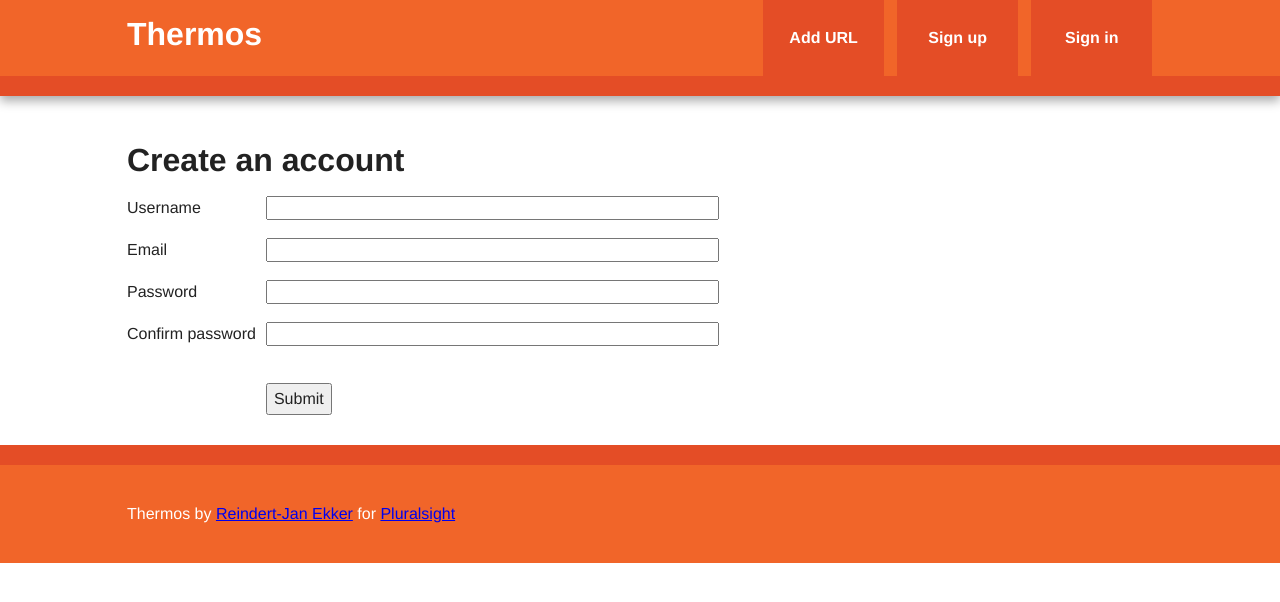
After one commit to andrmich/thermos, a Flask app: page /signup in a window 1280 px wide. The commit adds this page. Shown: the top 602 px of the page. Run offline with Flask 2, Linux system fonts and the light colour scheme; some libraries are stand-ins or nearby versions.

Commit message:
Created sing up page, form, view

```diff
--- a/manage.py
+++ b/manage.py
@@ -10,8 +10,8 @@ manager = Manager(app)
 @manager.command
 def initdb():
     db.create_all()
-    db.session.add(User(username='bella', email="bella@test.com"))
-    db.session.add(User(username='perro', email="perro@test.com"))
+    db.session.add(User(username='bella', email="bella@test.com", password='test'))
+    db.session.add(User(username='perro', email="perro@test.com", password='test'))
     db.session.commit()
     print("Initialized the database.")
 
--- a/thermos/forms.py
+++ b/thermos/forms.py
@@ -1,12 +1,15 @@
 from flask_wtf import Form
 from wtforms.fields import StringField, PasswordField, BooleanField, SubmitField
 from wtforms.fields.html5 import URLField
-from wtforms.validators import DataRequired, url
+from wtforms.validators import DataRequired, Length, Email, Regexp, EqualTo, \
+    url, ValidationError
+
+from thermos.models import User
 
 
 class BookmarkForm(Form):
     url = URLField('The URL for your bookmark:', validators=[DataRequired(), url()])
-    description = StringField('Add an optional description: ')
+    description = StringField('Add an optional description:')
 
     def validate(self):
         if not self.url.data.startswith("http://") or \
@@ -21,8 +24,33 @@ class BookmarkForm(Form):
 
         return True
 
+
 class LoginForm(Form):
-    username = StringField('Your username:', validators=[DataRequired()])
-    password = PasswordField('Your password: ', validators=[DataRequired()])
-    remember_me = BooleanField('Keep me logged in.')
+    username = StringField('Your Username:', validators=[DataRequired()])
+    password = PasswordField('Password', validators=[DataRequired()])
+    remember_me = BooleanField('Keep me logged in')
     submit = SubmitField('Log In')
+
+
+class SignupForm(Form):
+    username = StringField('Username',
+                           validators=[
+                               DataRequired(), Length(3, 80),
+                               Regexp('^[A-Za-z0-9_]{3,}$',
+                                      message='Usernames consist of numbers, letters,'
+                                              'and underscores.')])
+    password = PasswordField('Password',
+                             validators=[
+                                 DataRequired(),
+                                 EqualTo('password2', message='Passwords must match.')])
+    password2 = PasswordField('Confirm password', validators=[DataRequired()])
+    email = StringField('Email',
+                        validators=[DataRequired(), Length(1, 120), Email()])
+
+    def validate_email(self, email_field):
+        if User.query.filter_by(email=email_field.data).first():
+            raise ValidationError('There already is a user with this email address.')
+
+    def validate_username(self, username_field):
+        if User.query.filter_by(username=username_field.data).first():
+            raise ValidationError('This username is already taken.')
--- a/thermos/templates/base.html
+++ b/thermos/templates/base.html
@@ -1,4 +1,4 @@
-<!doctype html>
+<!DOCTYPE html>
 <html class="no-js">
     <head>
         <meta charset="utf-8">
@@ -16,12 +16,18 @@
 
         <div class="header-container">
             <header class="wrapper clearfix">
-                <a href="{{ url_for('index') }}"><hi class="title">Thermos</hi></a>
+                <a href="{{ url_for('index') }}"><h1 class="title">Thermos</h1></a>
                 <nav>
                     <ul>
                         <li><a href="{{ url_for('add') }}">Add URL</a></li>
-                        <li><a href="#">Sign up</a></li>
-                        <li><a href="#">Sign in</a></li>
+                        {% if current_user.is_authenticated %}
+                            <li><a href="{{ url_for('user', username=current_user.username) }}">
+                                My Links</a></li>
+                            <li><a href="{{ url_for('logout') }}">Sign out</a></li>
+                        {% else %}
+                            <li><a href="{{ url_for('signup') }}">Sign up</a></li>
+                            <li><a href="{{ url_for('login') }}">Sign in</a></li>
+                        {% endif %}
                     </ul>
                 </nav>
             </header>
@@ -29,8 +35,7 @@
 
         <div class="main-container">
             <div class="main wrapper clearfix">
-
-                <article class=flashes>
+                <article class="flashes">
                     {% with messages = get_flashed_messages() %}
                       {% if messages %}
                         <ul>
@@ -42,8 +47,8 @@
                     {% endwith %}
                 </article>
 
-              {% block content %}
-                {% endblock %}
+                {%  block content %}
+                {%  endblock %}
 
                 {% block sidebar %}
                     <aside>
@@ -51,16 +56,14 @@
                         <p>Lorem ipsum dolor sit amet, consectetur adipiscing elit. Aliquam sodales urna non odio egestas tempor. Nunc vel vehicula ante. Etiam bibendum iaculis libero, eget molestie nisl pharetra in. In semper consequat est, eu porta velit mollis nec. Curabitur posuere enim eget turpis feugiat tempor. Etiam ullamcorper lorem dapibus velit suscipit ultrices.</p>
                     </aside>
                 {% endblock %}
-
             </div> <!-- #main -->
         </div> <!-- #main-container -->
 
         <div class="footer-container">
             <footer class="wrapper">
-                <p>Built with the Pluralsight course titled Flask Fundamentals.</p>
+                <p>Thermos by <a href="http://www.rjekker.nl">Reindert-Jan Ekker</a> for <a href="http://www.pluralsight.com">Pluralsight</a></p>
             </footer>
         </div>
-
 
         <script src="//ajax.googleapis.com/ajax/libs/jquery/1.11.0/jquery.min.js"></script>
         <script>window.jQuery || document.write('<script src="{{ url_for('static', filename='js/vendor/jquery-1.11.0.min.js') }}"><\/script>')</script>
--- a/thermos/templates/index.html
+++ b/thermos/templates/index.html
@@ -9,6 +9,7 @@ Thermos -- Welcome
         <header>
             <h1>Welcome</h1>
             <p>Thermos is a simple social bookmarking site. Or actually, it is a demo for the <a href="http://www.pluralsight.com">Pluralsight</a> course titled <em>Flask Fundamentals</em>.</p>
+            <p>Don't have an account? Create one by <a href="{{ url_for('signup') }}">Signing up</a></p>
         </header>
 
         <section>
@@ -17,9 +18,7 @@ Thermos -- Welcome
                     <ul>
                         {% for bm in new_bookmarks %}
                             <li>
-                                <a href='{{ url_for('user', username=bm.user.username) }}'>
-                                    {{ bm.user.username }}</a> added <a href="{{ bm.url }}">
-                                {{ bm.description }}</a></li>
+                                <a href='{{ url_for('user', username='reindert') }}'>{{ bm.user.username }}</a> added <a href="{{ bm.url }}">{{ bm.description }}</a></li>
                         {% endfor %}
                     </ul>
                 {% else %}
--- /dev/null
+++ b/thermos/templates/signup.html
@@ -0,0 +1,29 @@
+{% extends "base.html" %}
+{% from "form_macros.html" import render_field %}
+
+{% block title %}
+Thermos --Signup
+{% endblock %}
+
+{% block content %}
+    <section>
+        <h1 style="clear: both">Create an account</h1>
+        <form action="" method="post">
+            {{ form.hidden_tag() }}
+            <table>
+                {{ render_field(form.username, size=50) }}
+                {{ render_field(form.email, size=50) }}
+                {{ render_field(form.password, size=50) }}
+                {{ render_field(form.password2, size=50) }}
+                <tr class="submit">
+                    <td></td>
+                    <td><button type="submit">Submit</button></td>
+                </tr>
+            </table>
+
+        </form>
+    </section>
+{%  endblock %}
+
+{% block sidebar %}
+{% endblock %}
--- a/thermos/views.py
+++ b/thermos/views.py
@@ -1,8 +1,8 @@
-from flask import render_template, redirect, url_for, flash, request
-from flask_login import login_required, login_user
+from flask import render_template, flash, redirect, url_for, request
+from flask_login import login_required, login_user, logout_user, current_user
 
 from thermos import app, db, login_manager
-from thermos.forms import BookmarkForm, LoginForm
+from thermos.forms import BookmarkForm, LoginForm, SignupForm
 from thermos.models import User, Bookmark
 
 
@@ -24,10 +24,10 @@ def add():
     if form.validate_on_submit():
         url = form.url.data
         description = form.description.data
-        bm = Bookmark(user=logged_in_user(), url=url, description=description)
+        bm = Bookmark(user=current_user, url=url, description=description)
         db.session.add(bm)
         db.session.commit()
-        flash("Stored bookmark '{}'".format(description))
+        flash("Stored '{}'".format(description))
         return redirect(url_for('index'))
     return render_template('add.html', form=form)
 
@@ -42,13 +42,34 @@ def user(username):
 def login():
     form = LoginForm()
     if form.validate_on_submit():
-        user = User.query.filter_by(username=form.username.data).first()
-        if user is not None:
+        user = User.get_by_username(form.username.data)
+        if user is not None and user.check_password(form.password.data):
             login_user(user, form.remember_me.data)
-            flash("Logged in successfully as {}".format(user.username))
-            return redirect(request.args.get('next') or url_for('index'))
-        flash("Incorrect username or password.")
+            flash("Logged in successfully as {}.".format(user.username))
+            return redirect(request.args.get('next') or url_for('user',
+                                                username=user.username))
+        flash('Incorrect username or password.')
     return render_template("login.html", form=form)
+
+
+@app.route("/logout")
+def logout():
+    logout_user()
+    return redirect(url_for('index'))
+
+
+@app.route("/signup", methods=["GET", "POST"])
+def signup():
+    form = SignupForm()
+    if form.validate_on_submit():
+        user = User(email=form.email.data,
+                    username=form.username.data,
+                    password = form.password.data)
+        db.session.add(user)
+        db.session.commit()
+        flash('Welcome, {}! Please login.'.format(user.username))
+        return redirect(url_for('login'))
+    return render_template("signup.html", form=form)
 
 
 @app.errorhandler(404)
@@ -57,5 +78,5 @@ def page_not_found(e):
 
 
 @app.errorhandler(500)
-def server_error(e):
+def page_not_found(e):
     return render_template('500.html'), 500
```
Also changed, not shown: thermos/models.py (+17 -0 lines). Lines whose indentation alone changed are shown as unchanged.
